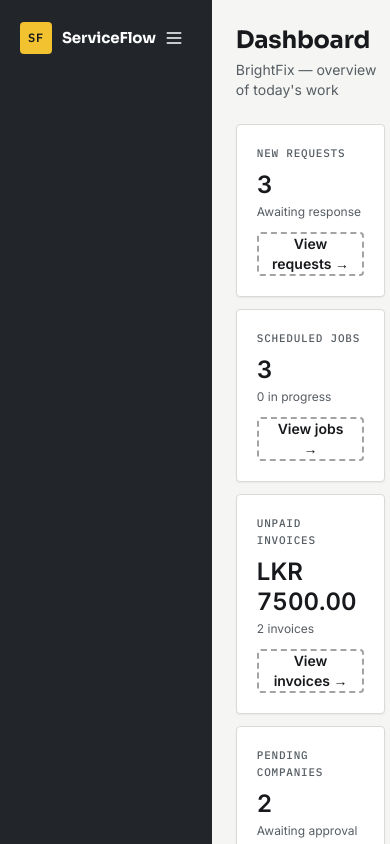
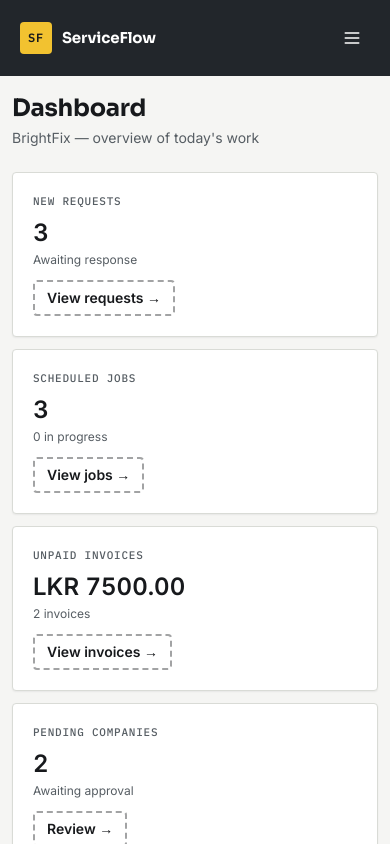
Before and after one commit to amiztp/ServiceFlow, a React (Vite) app in the folder frontend/: page /manager in a window 390 px wide. Shown: the top 844 px of the page. Built offline with nearby package versions, Linux system fonts and the light colour scheme.

Commit message:
responive layout fixed

```diff
--- a/frontend/src/App.tsx
+++ b/frontend/src/App.tsx
@@ -77,7 +77,7 @@ function Shell({ role, children }: { role: Role; children: ReactNode }) {
   };
 
   return (
-    <div style={{ display: "flex", minHeight: "100vh" }}>
+    <div className="flex min-h-screen flex-col md:flex-row">
       <AppSidebar
         items={items}
         activeHref={activeHref}
@@ -85,7 +85,9 @@ function Shell({ role, children }: { role: Role; children: ReactNode }) {
         subtitle={subtitleMap[role]}
         onNavigate={(href) => navigate(href)}
       />
-      <main style={{ flex: 1, padding: 24 }}>{children}</main>
+      <main className="flex-1 overflow-x-hidden px-3 py-4 sm:px-5 lg:px-6 xl:px-8">
+        <div className="mx-auto w-full max-w-7xl">{children}</div>
+      </main>
     </div>
   );
 }
--- a/frontend/src/components/index.tsx
+++ b/frontend/src/components/index.tsx
@@ -144,7 +144,7 @@ export function AppSidebar({ items, activeHref, userName, subtitle, onNavigate }
   items:NavItem[];activeHref:string;userName:string;subtitle:string;onNavigate?:(href:string)=>void
 }) {
   const [open,setOpen] = useState(false)
-  return <aside className="sf-dark bg-graphite text-white md:w-[248px] md:shrink-0">
+  return <aside className="sf-dark bg-graphite text-white w-full md:sticky md:top-0 md:h-screen md:w-[248px] md:shrink-0">
     <div className="flex items-center justify-between px-5 py-5"><div className="sf-display flex items-center gap-2.5 font-bold"><span className="sf-mono grid h-8 w-8 place-items-center rounded-docket bg-signal text-xs text-ink">SF</span>ServiceFlow</div>
       <button type="button" className="rounded-docket p-2 md:hidden" aria-label={open?'Close navigation':'Open navigation'} aria-expanded={open} aria-controls="sf-sidebar-nav" onClick={()=>setOpen(!open)}>{open?<X size={20}/>:<Menu size={20}/>}</button></div>
     <nav id="sf-sidebar-nav" aria-label="App navigation" className={cx('px-3 pb-5 md:block',!open && 'hidden')}>
--- a/frontend/src/styles.css
+++ b/frontend/src/styles.css
@@ -12,7 +12,8 @@
   --sf-cancelled:#64748B;
 }
 * { box-sizing:border-box }
-body { margin:0;background:var(--sf-bg);color:var(--sf-ink);font:15px/1.55 Inter,system-ui,sans-serif }
+html, body, #root { min-height:100%; width:100%; }
+body { margin:0;background:var(--sf-bg);color:var(--sf-ink);font:15px/1.55 Inter,system-ui,sans-serif; min-height:100vh; }
 button,input,select,textarea { font:inherit }
 button { cursor:pointer }
 button:disabled { cursor:not-allowed }
```
